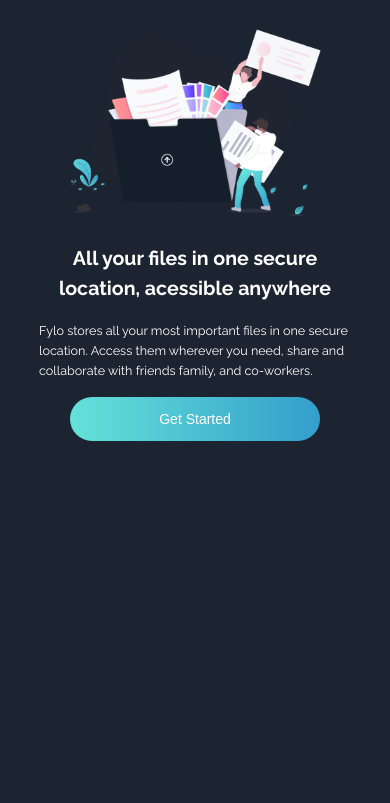
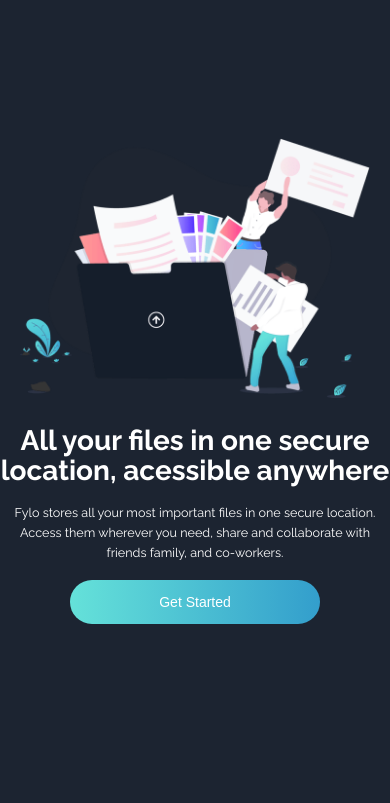
Before and after one commit to eduardo-takeo/fylo, a website: page index.html in a window 390 px wide. Shown: the part 41-844 px from the top of the page. Drawn offline with nearby package versions, Linux system fonts and the light colour scheme.

Commit message:
Add media queries and refactor hero section

```diff
--- a/index.html
+++ b/index.html
@@ -30,7 +30,7 @@
     </header>
 
     <section class="hero">
-      <div class="content">
+      <div class="heroContent">
         <img src="/images/illustration-intro.png" alt="Hero" />
         <h1>All your files in one secure location, acessible anywhere</h1>
         <p>
--- a/style.css
+++ b/style.css
@@ -18,13 +18,24 @@
   --black: hsl(0, 0%, 0%);
 }
 
+@media screen and (max-width: 1120px) {
+  html {
+    font-size: 93.75%;
+  }
+}
+
+@media screen and (max-width: 680px) {
+  html {
+    font-size: 87.5%;
+  }
+}
+
 html {
-  font-size: 87.5%;
+  font-family: "Raleway", sans-serif;
+  font-weight: 400;
 }
 
 body {
-  font-family: "Raleway", sans-serif;
-  font-weight: 400;
   background-color: var(--dark-blue-1);
 }
 
@@ -48,7 +59,7 @@
 }
 
 h1 {
-  font-size: 1.4rem;
+  font-size: 2rem;
   font-weight: 700;
   line-height: 30px;
 }
@@ -130,15 +141,24 @@
 
 .hero {
   height: 100vh;
-  padding-top: 5rem;
+  display: flex;
+  align-items: center;
+  justify-content: center;
   /* TODO */
   /* background: url(/images/bg-curvy-mobile.svg);
   background-repeat: no-repeat;
   background-position: center; */
 }
 
+.heroContent {
+  max-width: 500px;
+  display: flex;
+  flex-direction: column;
+  align-items: center;
+}
+
 .hero img {
-  width: 18rem;
+  width: 25rem;
   margin-bottom: 2rem;
 }
 
@@ -171,8 +191,12 @@
   margin-bottom: 2rem;
 }
 
-.team--text h2,
-p {
+/* TODO: Review this */
+.team--text > h2 {
+  text-align: left;
+}
+
+.team--text > p {
   text-align: left;
 }
 
```
